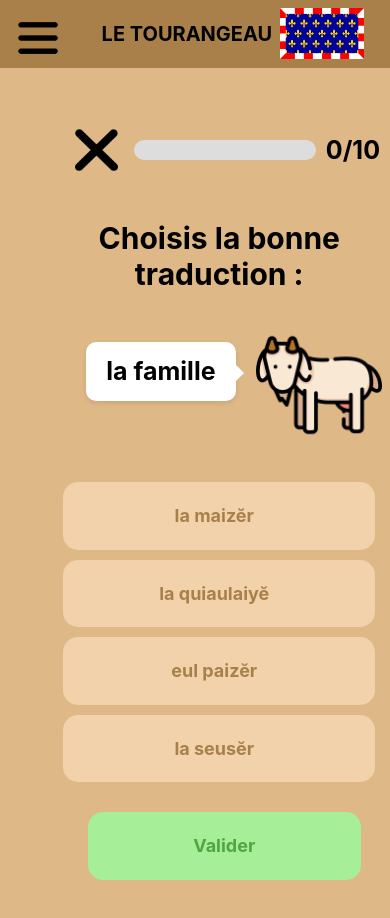
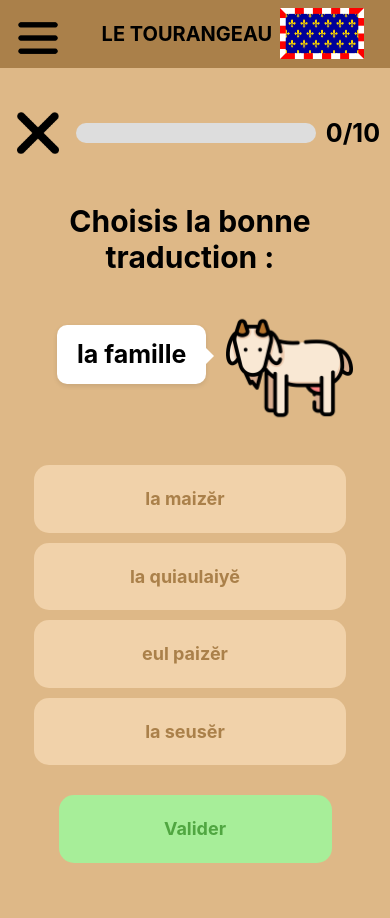
Before and after one commit to ElMala37/tourangeau, a React (Create React App) app: page /apprendre/famille in a window 390 px wide. Shown: the top 918 px of the page. Built offline with nearby package versions, Linux system fonts and the light colour scheme.

Commit message:
ApprendreThemeFamille

```diff
--- a/src/styles/Apprendre/Famille.css
+++ b/src/styles/Apprendre/Famille.css
@@ -296,7 +296,7 @@
     height: 130vh;
     }
 
-.ContenuPrononciation{
+.ContenuTheme{
     display:flex;
     margin-top: 3vh;
     justify-content: center;
```
